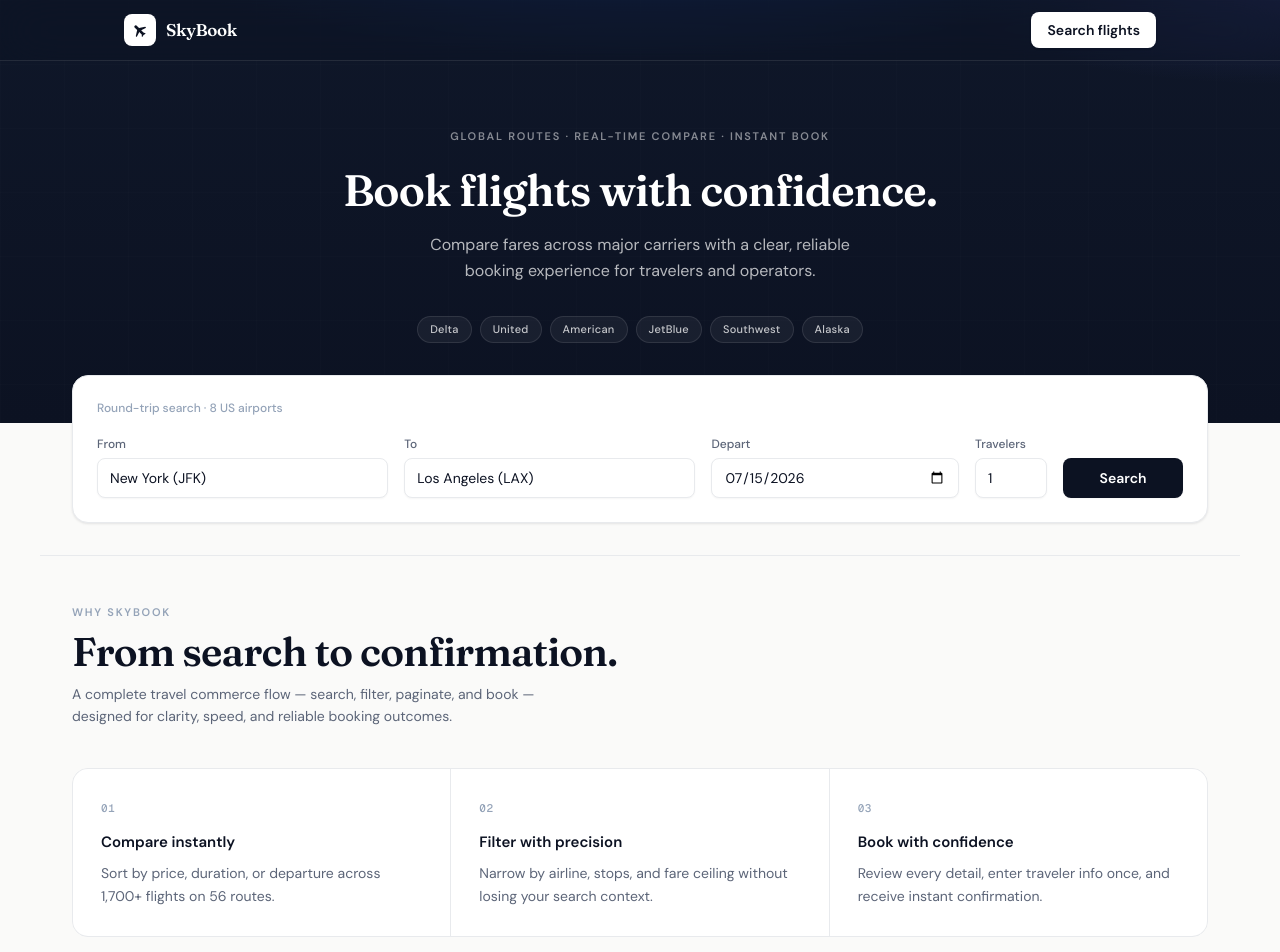
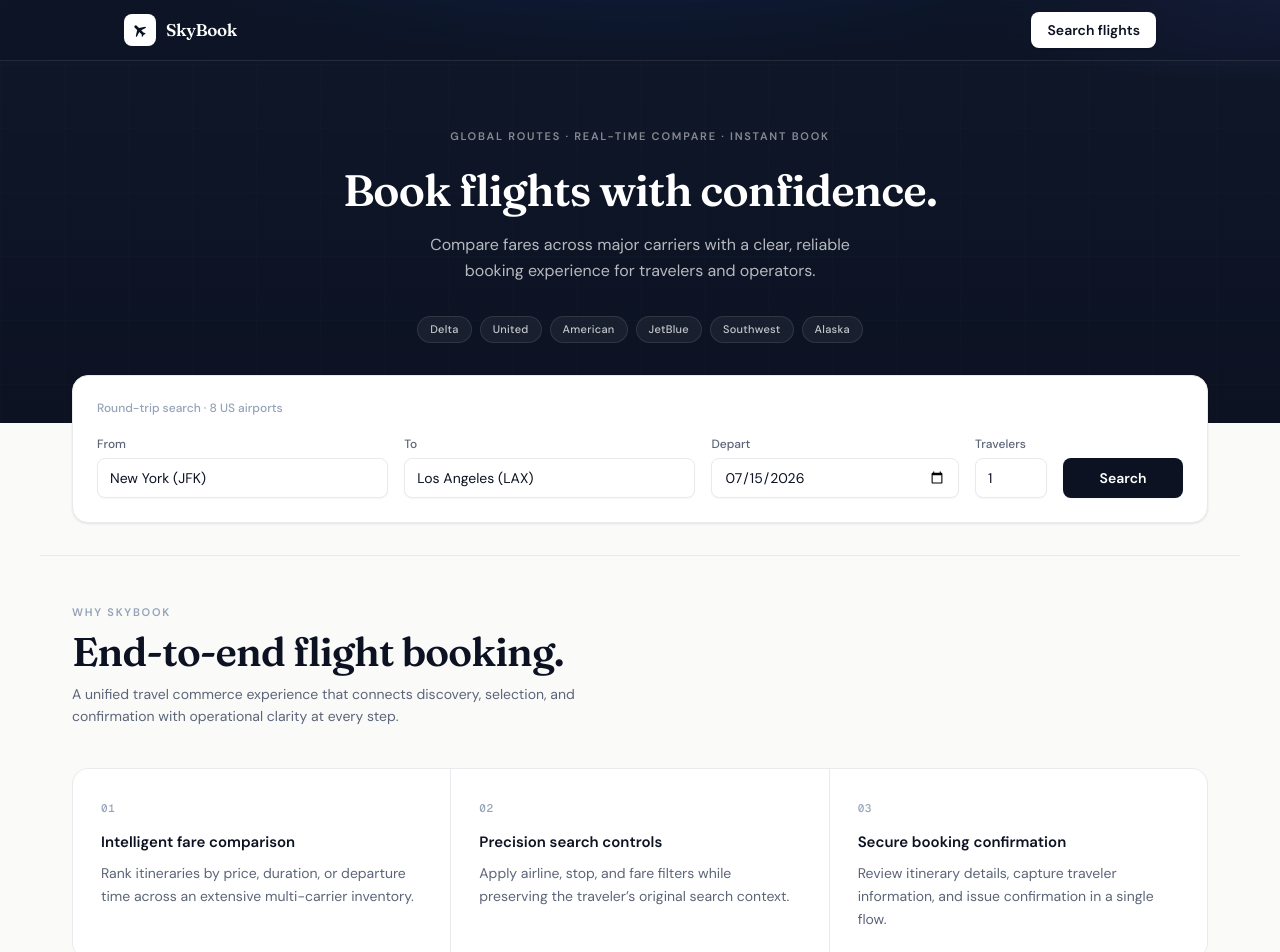
Before and after one commit to mdalamin706688/skybook-flight-search, a Next.js app: page / in a window 1280 px wide. Shown: the top 952 px of the page. Built offline with nearby package versions, Linux system fonts and the light colour scheme.

Commit message:
Elevate Why SkyBook section with production-grade product copy.
Co-authored-by: Cursor <cursoragent@cursor.com>

```diff
--- a/src/app/page.tsx
+++ b/src/app/page.tsx
@@ -7,18 +7,18 @@ import { cn } from "@/lib/utils/cn";
 const features = [
   {
     num: "01",
-    title: "Compare instantly",
-    desc: "Sort by price, duration, or departure across 1,700+ flights on 56 routes.",
+    title: "Intelligent fare comparison",
+    desc: "Rank itineraries by price, duration, or departure time across an extensive multi-carrier inventory.",
   },
   {
     num: "02",
-    title: "Filter with precision",
-    desc: "Narrow by airline, stops, and fare ceiling without losing your search context.",
+    title: "Precision search controls",
+    desc: "Apply airline, stop, and fare filters while preserving the traveler’s original search context.",
   },
   {
     num: "03",
-    title: "Book with confidence",
-    desc: "Review every detail, enter traveler info once, and receive instant confirmation.",
+    title: "Secure booking confirmation",
+    desc: "Review itinerary details, capture traveler information, and issue confirmation in a single flow.",
   },
 ];
 
@@ -83,10 +83,10 @@ export default function HomePage() {
           <div className="mb-10 max-w-lg">
             <p className={eyebrow}>Why SkyBook</p>
             <h2 className={cn(displayLg, "mt-2 whitespace-nowrap text-2xl sm:text-[1.75rem]")}>
-              From search to confirmation.
+              End-to-end flight booking.
             </h2>
             <p className="mt-2 text-sm leading-relaxed text-[var(--color-ink-muted)]">
-              A complete travel commerce flow — search, filter, paginate, and book — designed for clarity, speed, and reliable booking outcomes.
+              A unified travel commerce experience that connects discovery, selection, and confirmation with operational clarity at every step.
             </p>
           </div>
 
```
